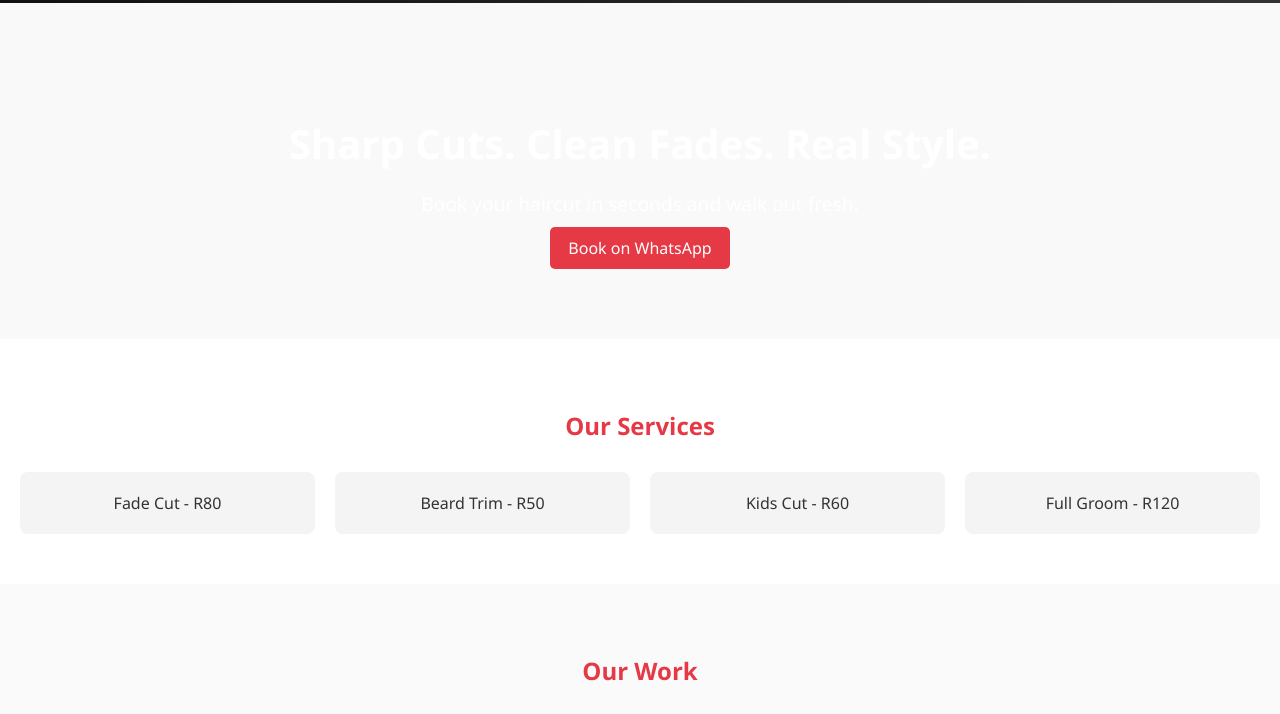
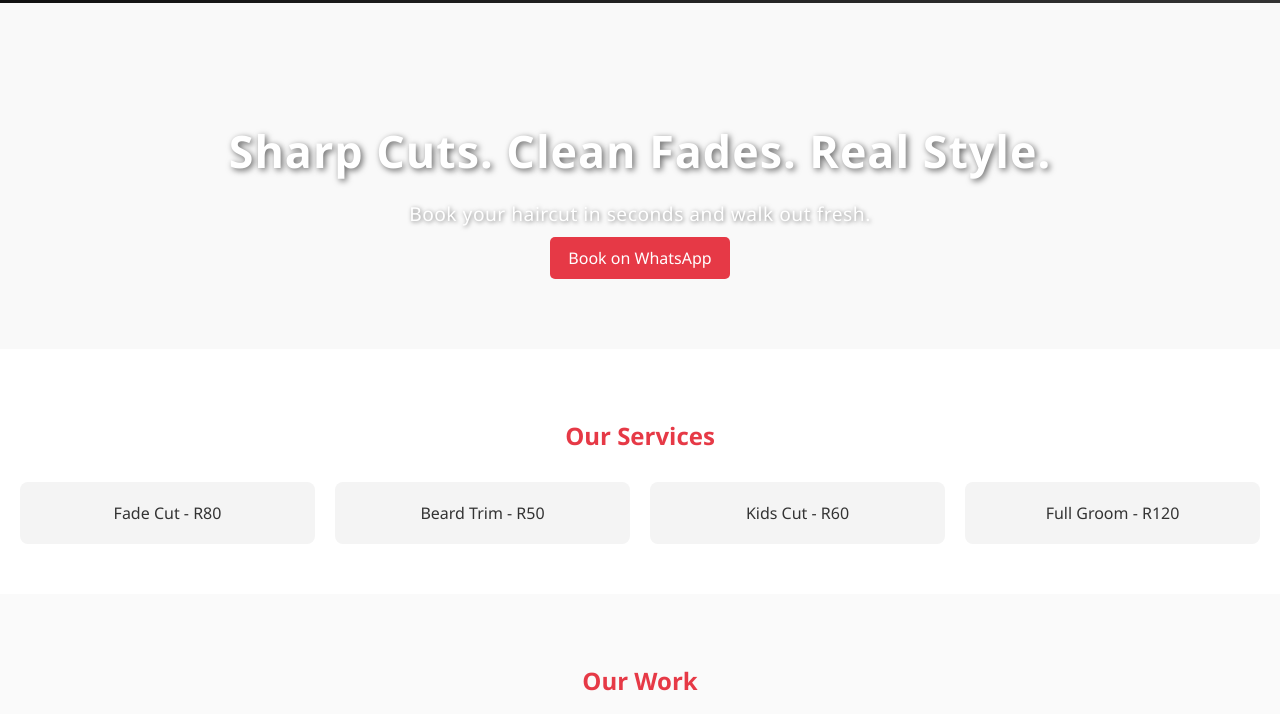
Before and after one commit to zwelonkezuko-star/freshcuts-barber, a plain HTML site: page index.html in a window 1280 px wide. Shown: the part 81-795 px from the top of the page. Drawn offline with Linux system fonts and the light colour scheme; grey boxes are pictures that could not be loaded.

Commit message:
Add files via upload

```diff
--- a/zuko.css
+++ b/zuko.css
@@ -62,14 +62,22 @@ body {
   color: #fff;
 }
 
+
 .hero h1 {
-  font-size: 2.5rem;
+  font-size: 2.8rem;
+  font-weight: 800;
+  letter-spacing: 1px;
   margin-bottom: 15px;
+  text-shadow: 2px 2px 6px rgba(0,0,0,0.6);
 }
+
 
 .hero p {
   font-size: 1.2rem;
+  font-weight: 400;
+  letter-spacing: 0.5px;
   margin-bottom: 20px;
+  text-shadow: 1px 1px 4px rgba(0,0,0,0.5);
 }
 
 
```
